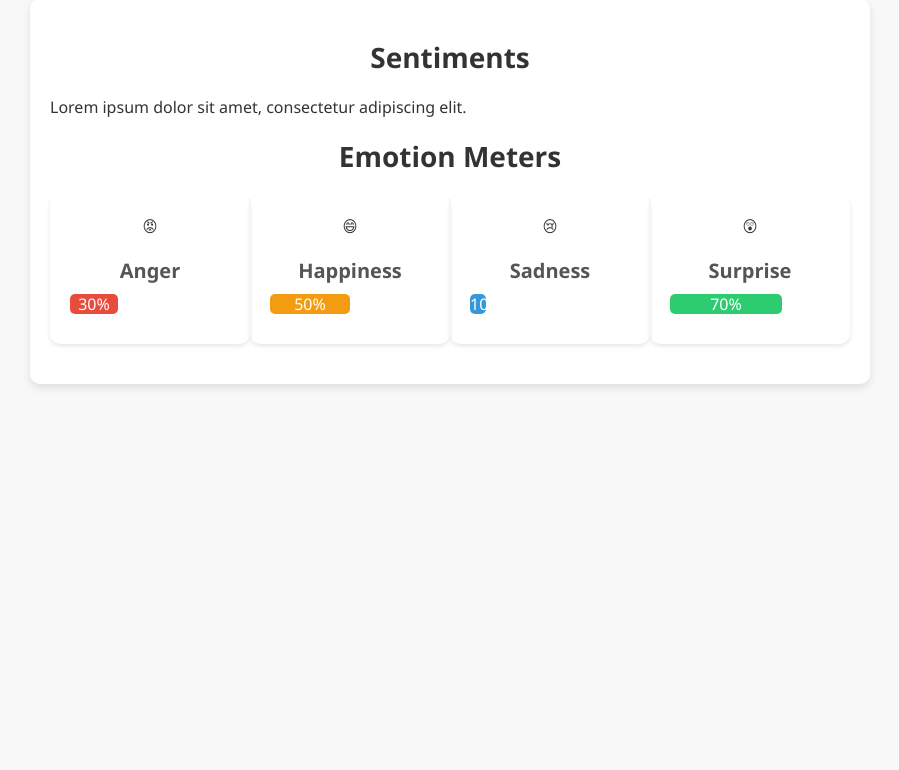
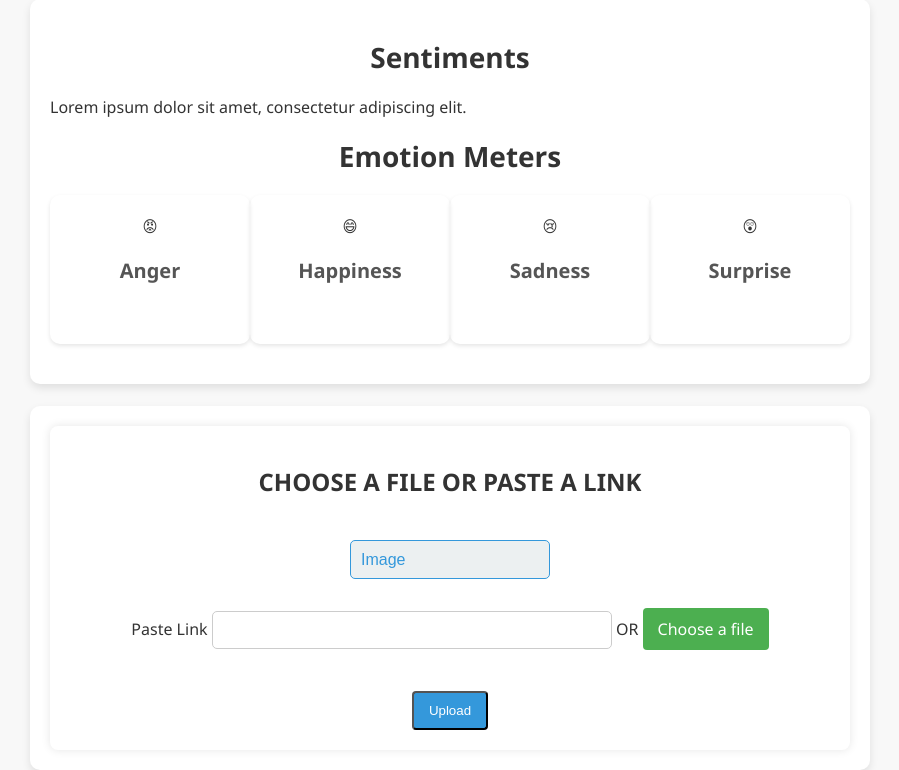
Before and after one commit to LazyyVenom/Sentiment-Analysis, a Flask app: page / in a window 1280 px wide. Shown: the part 84-854 px from the top of the page, without its empty margins (190-1089 px from the left). Before the commit the page ends 472 px from the top, so only its background shows below. Run offline with Flask 3, Linux system fonts and the light colour scheme.

Commit message:
Front End Done

```diff
--- a/app.py
+++ b/app.py
@@ -1,22 +1,74 @@
-from flask import Flask, render_template
+from flask import Flask, render_template, request, redirect, url_for, flash
+import os
 
 app = Flask(__name__)
+
+# Set a secret key for session security
+app.config['SECRET_KEY'] = 'your_secret_key'
+app.config['SESSION_TYPE'] = 'filesystem'
+app.config['UPLOAD_FOLDER'] = 'static'
+app.config['ALLOWED_EXTENSIONS'] = {'mp4', 'avi', 'mkv', 'mov', 'flv', 'jpg', 'png', 'jpeg'}
+
+
+def allowed_file(filename):
+    return '.' in filename and filename.rsplit('.', 1)[1].lower() in app.config['ALLOWED_EXTENSIONS']
+
+data = {
+    'paragraph': 'Lorem ipsum dolor sit amet, consectetur adipiscing elit.',
+    'option': 'None',  # or 'video'
+    'anger_percent': 0,
+    'happiness_percent': 0,
+    'sadness_percent': 0,
+    'surprise_percent': 0,
+}
 
 @app.route('/')
 def index():
     # You can replace these values with your actual data
-    data = {
-        'paragraph': 'Lorem ipsum dolor sit amet, consectetur adipiscing elit.',
-        'option': 'None',  # or 'video'
-        'selected_image': 'example.jpg',  # Image file in the static folder
-        'selected_video': 'example.mp4',  # Video file in the static folder
-        'anger_percent': 30,
-        'happiness_percent': 50,
-        'sadness_percent': 10,
-        'surprise_percent': 70,
-    }
+    selected_option = request.args.get('selected_option', 'None')
+    link = request.args.get('link', '')
+    return render_template('index.html',**data)
 
-    return render_template('index.html', **data)
+@app.route('/upload', methods=['POST'])
+def upload_file():
+    if 'file' not in request.files:
+        flash('No file part', 'error')
+        return redirect(request.url)
+
+    file = request.files['file']
+    selected_option = request.form.get('selected_option')
+    link = request.form.get('link')
+
+    if file.filename == '':
+        flash('No selected file', 'error')
+        return redirect(request.url)
+
+    if file and allowed_file(file.filename):
+        if not os.path.exists(app.config['UPLOAD_FOLDER']):
+            os.makedirs(app.config['UPLOAD_FOLDER'])
+        if selected_option == 'image':
+            file.save(os.path.join(app.config['UPLOAD_FOLDER'], "image.jpg"))
+            option = 'image'
+        else:
+            file.save(os.path.join(app.config['UPLOAD_FOLDER'], "video.mp4"))
+            option = 'video'
+        flash('File uploaded successfully!', 'success')
+
+        data = {
+                    'paragraph': 'Lorem ipsum dolor sit amet, consectetur adipiscing elit.',
+                    'option': option,  # or 'video'
+                    'anger_percent': 0,
+                    'happiness_percent': 0,
+                    'sadness_percent': 0,
+                    'surprise_percent': 0,
+                    'selected_option' : option,
+                    'link' : link
+                }
+
+        return render_template("index.html",**data)
+    else:
+        flash('Invalid file format', 'error')
+        return redirect(url_for('index', option=selected_option,selected_option=selected_option, link=link))
 
 if __name__ == '__main__':
     app.run(debug=True)
--- a/templates/index.html
+++ b/templates/index.html
@@ -1,8 +1,18 @@
 <!DOCTYPE html>
 <html lang="en">
 <head>
+    {% with messages = get_flashed_messages() %}
+    {% if messages %}
+        <ul class="flashes">
+        {% for message in messages %}
+            <li>{{ message }}</li>
+        {% endfor %}
+        </ul>
+    {% endif %}
+    {% endwith %}
     <title>Emotion Meters</title>
     <meta charset="UTF-8">
+    <meta http-equiv="X-UA-Compatible" content="IE=edge">
     <meta name="viewport" content="width=device-width, initial-scale=1.0">
     <style>
         body {
@@ -117,6 +127,98 @@
             box-shadow: 0 2px 4px rgba(0, 0, 0, 0.1);
             margin-bottom: 20px;
         }
+        form {
+            background-color: #fff;
+            padding: 20px;
+            border-radius: 8px;
+            box-shadow: 0 0 10px rgba(0, 0, 0, 0.1);
+            text-align: center;
+        }
+
+        input[type="file"] {
+            display: none;
+        }
+
+        label {
+            background-color: #4caf50;
+            color: #fff;
+            padding: 10px 15px;
+            border-radius: 4px;
+            cursor: pointer;
+            transition: background-color 0.3s;
+        }
+
+        label:hover {
+            background-color: #45a049;
+        }
+
+        button {
+            background-color: #3498db;
+            color: #fff;
+            padding: 10px 15px;
+            border-radius: 4px;
+            cursor: pointer;
+            transition: background-color 0.3s;
+            margin-top: 10px;
+        }
+
+        button:hover {
+            background-color: #2980b9;
+        }
+        #options-menu {
+        padding: 10px;
+        font-size: 16px;
+        border: 1px solid #3498db;
+        border-radius: 5px;
+        background-color: #ecf0f1;
+        color: #3498db;
+        appearance: none; /* Remove default arrow icon in some browsers */
+        cursor: pointer;
+        outline: none; /* Remove outline on focus */
+        width: 200px;
+        transition: border-color 0.3s ease;
+        }
+
+        #options-menu:hover,
+        #options-menu:focus {
+            border-color: #2980b9;
+        }
+
+        #options-menu option {
+            background-color: #ecf0f1;
+            color: #3498db;
+        }
+
+        /* Style the arrow icon for browsers that support it */
+        #options-menu::-ms-expand {
+            display: none;
+        }
+
+        #options-menu::after {
+            content: '\25BC'; /* Unicode character for down arrow */
+            position: absolute;
+            top: 50%;
+            right: 10px;
+            transform: translateY(-50%);
+            pointer-events: none;
+        }
+
+        /* Style on hover and focus for the arrow icon */
+        #options-menu:hover::after,
+        #options-menu:focus::after {
+            color: #2980b9;
+        }
+
+        #link {
+            width: 400px; /* Adjust the width as needed */
+            padding: 10px;
+            margin: 10px 0;
+            border: 1px solid #ccc;
+            border-radius: 5px;
+            box-sizing: border-box;
+            font-size: 14px; /* Adjust the font size as needed */
+        }
+
     </style>
 </head>
 <body>
@@ -127,14 +229,14 @@
         <h1>Sentiments</h1>
         <p>{{ paragraph }}</p>
 
-        {% if option == 'video' %}
+        {% if option == "video" %}
             <video width="800" height="360" controls>
-                <source src="{{ url_for('static', filename=selected_video) }}" type="video/mp4">
+                <source src="static\video.mp4" type="video/mp4">
                 Your browser does not support the video tag.
             </video>
         {% endif %}
-        {% if option == 'image' %}
-            <img src="{{ url_for('static', filename=selected_image) }}" alt="Uploaded Image">
+        {% if option == "image" %}
+            <img src="static\image.jpg" alt="Uploaded Image">
         {% endif %}
 
         <h1>Emotion Meters</h1>
@@ -161,5 +263,25 @@
             </div>
         </div>
     </div>
+    <br>
+    <div class = "container">
+        <form method="POST" action="/upload" enctype="multipart/form-data">
+            <h2>CHOOSE A FILE OR PASTE A LINK </h2><br>
+            <div class="menu-container">
+
+                <select id="options-menu" name="selected_option">
+                    <option value="image">Image</option>
+                    <option value="video">Video</option>
+                    <option value="audio">Video Using Audio</option>
+                </select>
+            </div>
+            <br>
+            Paste Link <input type= "text" id="link"> OR
+            <label for="file">Choose a file</label>
+            <input type="file" id="file" name="file">
+            <br><br>
+            <button type="submit">Upload</button>
+        </form>
+    </div>
 </body>
 </html>
```
